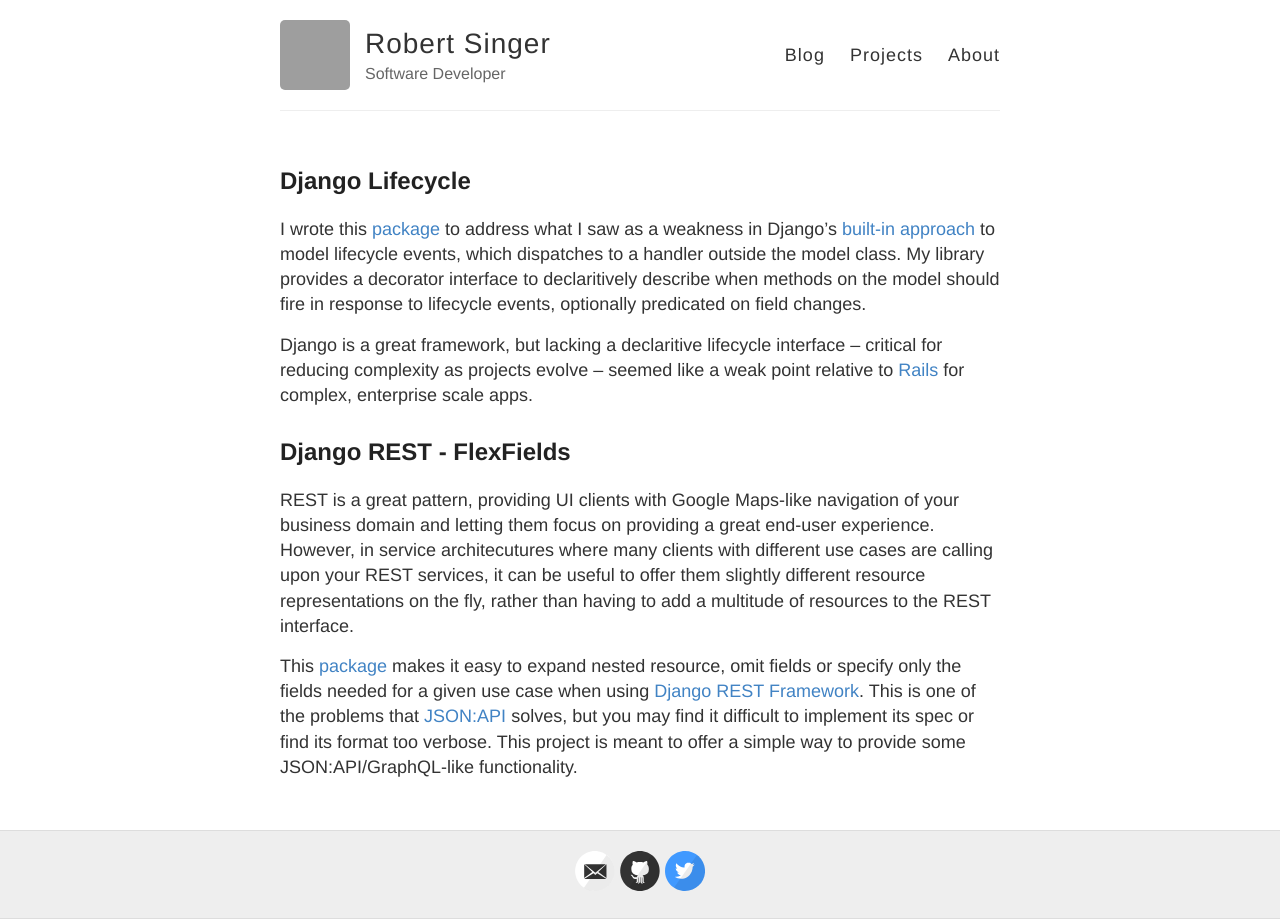
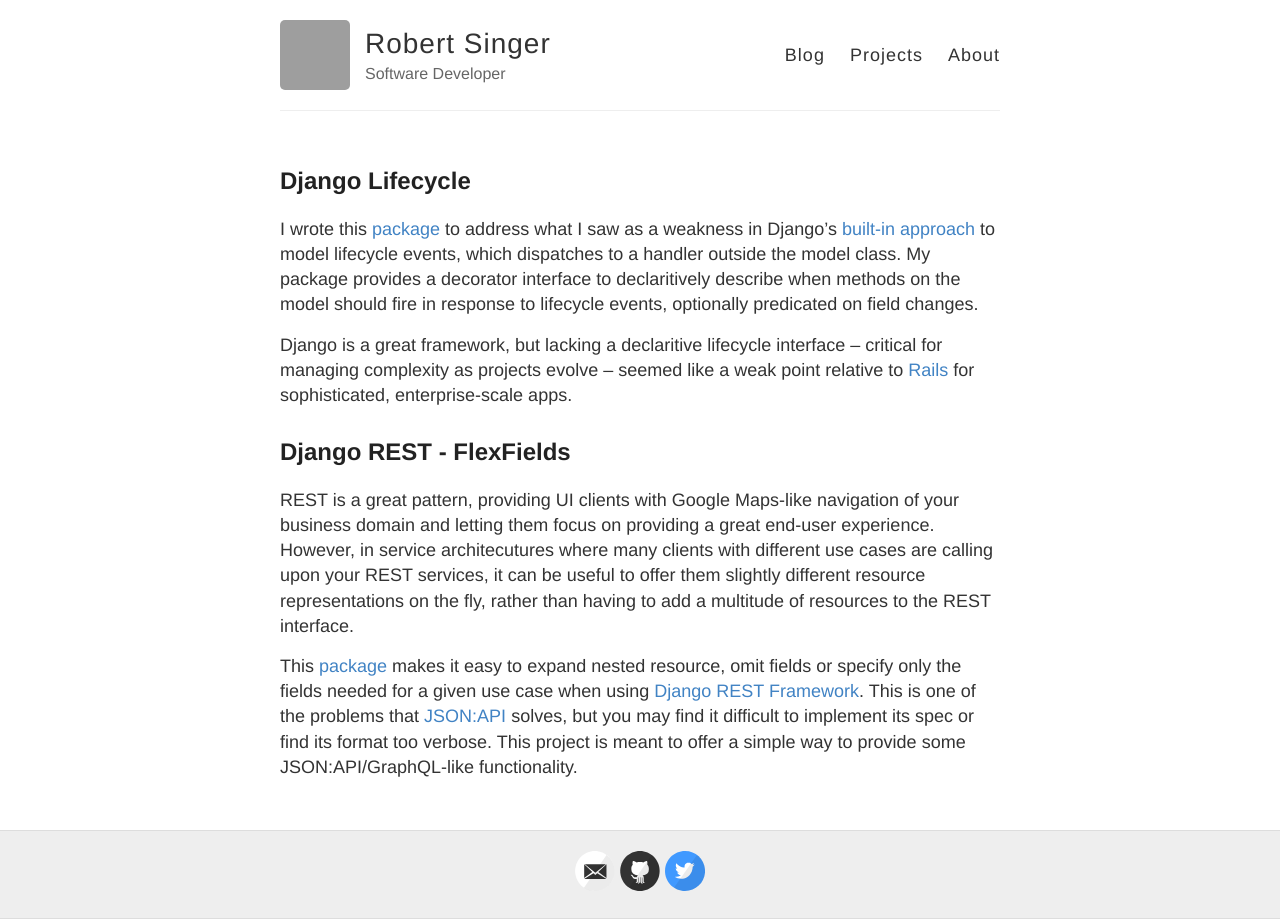
Before and after one commit to rsinger86/rsinger86.github.io, a Jekyll site: the page built from projects.md, in a window 1280 px wide. Built offline with Jekyll 4.4.1, drawn with Linux system fonts in a browser that asks for light colours; grey boxes are pictures that could not be loaded.

Commit message:
Fixes typos

```diff
--- a/projects.md
+++ b/projects.md
@@ -6,9 +6,9 @@ permalink: /projects/
 
 ## Django Lifecycle
 
-I wrote this <a href="https://github.com/rsinger86/django-lifecycle" target="_blank">package</a> to address what I saw as a weakness in Django's <a href="https://docs.djangoproject.com/en/dev/topics/signals/" target="_blank">built-in approach</a> to model lifecycle events, which dispatches to a handler outside the model class. My library provides a decorator interface to declaritively describe when methods on the model should fire in response to lifecycle events, optionally predicated on field changes.
+I wrote this <a href="https://github.com/rsinger86/django-lifecycle" target="_blank">package</a> to address what I saw as a weakness in Django's <a href="https://docs.djangoproject.com/en/dev/topics/signals/" target="_blank">built-in approach</a> to model lifecycle events, which dispatches to a handler outside the model class. My package provides a decorator interface to declaritively describe when methods on the model should fire in response to lifecycle events, optionally predicated on field changes.
 
-Django is a great framework, but lacking a declaritive lifecycle interface -- critical for reducing complexity as projects evolve -- seemed like a weak point relative to <a href="https://guides.rubyonrails.org/active_record_callbacks.html" target="_blank">Rails</a> for complex, enterprise scale apps.
+Django is a great framework, but lacking a declaritive lifecycle interface -- critical for managing complexity as projects evolve -- seemed like a weak point relative to <a href="https://guides.rubyonrails.org/active_record_callbacks.html" target="_blank">Rails</a> for sophisticated, enterprise-scale apps.
 
 ## Django REST - FlexFields
 
```
Also changed, not shown: _posts/2014-3-3-Hello-World.md (+2 -6 lines), about.md (+2 -2 lines).
